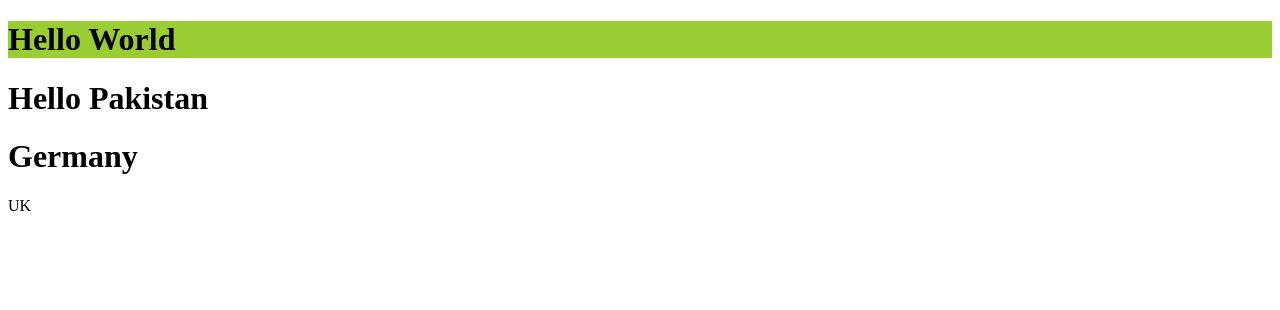
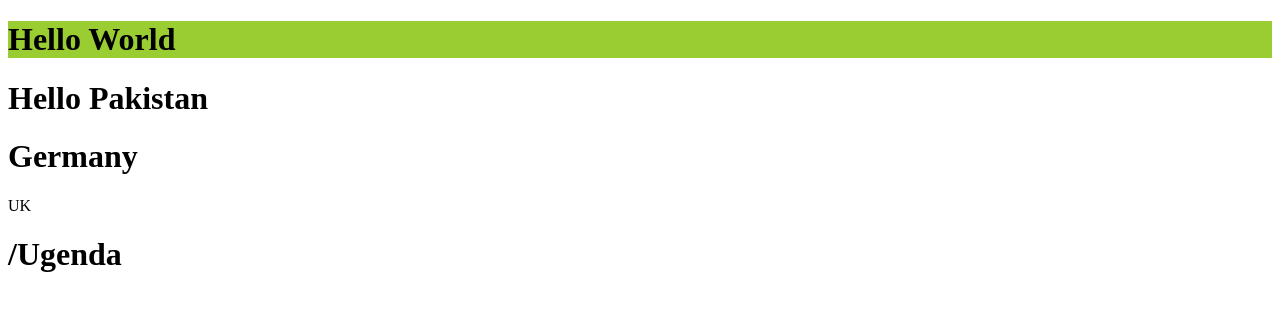
Before and after one commit to ArslanKhan123456/Hello-Work-Program, a plain HTML site: page index.html in a window 1280 px wide. Drawn offline with Linux system fonts and the light colour scheme.

Commit message:
Update index.html

```diff
--- a/index.html
+++ b/index.html
@@ -13,5 +13,6 @@
     <h1>Hello Pakistan</h1>
     <h1>Germany</h1>
     <p>UK</p>
+    <h1>/Ugenda</h1>
 </body>
 </html>
```
